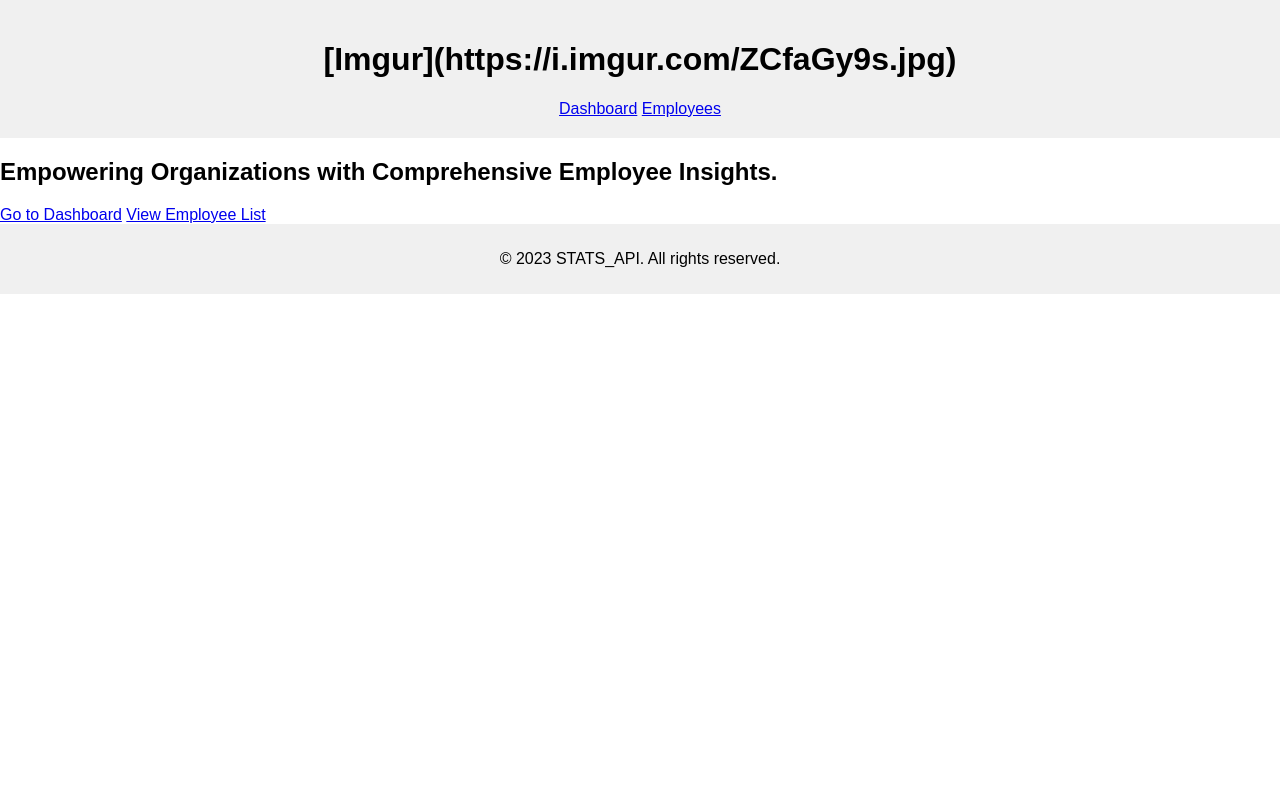
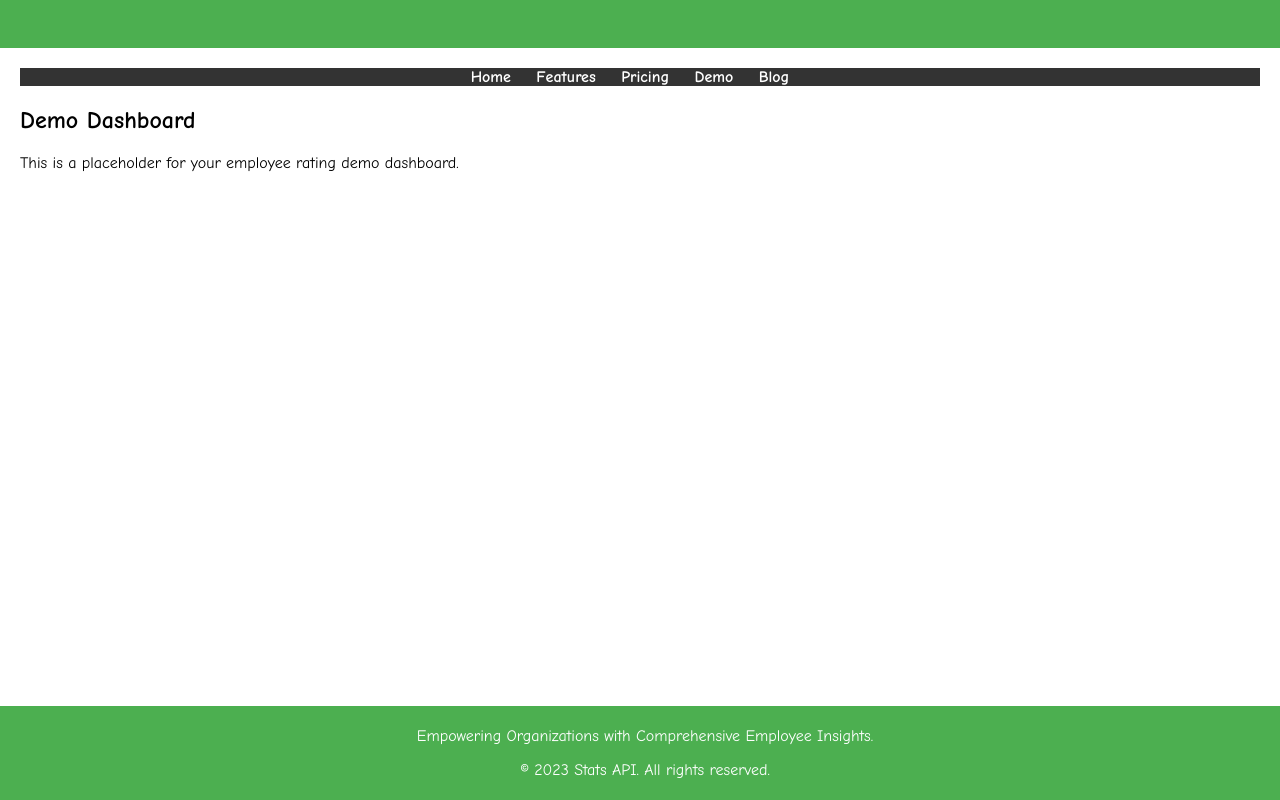
Before and after one commit to azukauteh/STATS_Api, a website: page frontend/public/index.html in a window 1280 px wide. Drawn offline with Linux system fonts and the light colour scheme; files that its build step writes are made by us from their sources.

Commit message:
Frontend/features.

```diff
--- a/frontend/index.js
+++ b/frontend/index.js
@@ -1,6 +1,7 @@
 // index.js
 
-// Assuming you have a root element in your HTML with id="app"
+/
+/ Assuming you have a root element in your HTML with id=
 const appRoot = document.getElementById('app');
 
 // Function to fetch data from the backend
--- a/frontend/public/index.html
+++ b/frontend/public/index.html
@@ -3,37 +3,49 @@
 <head>
     <meta charset="UTF-8">
     <meta name="viewport" content="width=device-width, initial-scale=1.0">
-    <link rel="stylesheet" href="index.css">
+    <link rel="stylesheet" href="styles/styles.css">
+    <script src="src/index.js" defer></script>
     <title>STATS_API</title>
 </head>
 <body>
 
-    <!-- Header -->
+  <!-- Header Section -->
   <header>
-        <!-- Logo or Application Name -->
-        <h1>[Imgur](https://i.imgur.com/ZCfaGy9s.jpg)</h1>
-        <!-- Navigation Links -->
-        <nav>
-            <a href="dashboard.html">Dashboard</a>
-            <a href="employees.html">Employees</a>
-        </nav>
+    <div class="logo">
+      <!-- Replace 'your-logo-path' with the actual path to your logo image -->
+
+    </div>
+    <div class="slogan">
+    </div>
   </header>
 
   <!-- Hero Section -->
   <section class="hero">
-        <h1>Empowering Organizations with Comprehensive Employee Insights.</h1>
-        <p></p>
+    <!-- Visual Representation, Demo Employee, Engaging Headline, Subheading, CTA, Background Imagery, Animated Elements -->
+    <!-- Add your HTML and content for the hero section here -->
   </section>
 
-    <!-- Call-to-Action Buttons -->
-    <section class="cta-buttons">
-        <a href="dashboard.html" class="cta-button">Go to Dashboard</a>
-        <a href="employees.html" class="cta-button">View Employee List</a>
+  <!-- Body Section -->
+  <main>
+    <nav>
+      <ul>
+        <li><a href="#">Home</a></li>
+        <li><a href="#">Features</a></li>
+        <li><a href="#">Pricing</a></li>
+        <li><a href="#">Demo</a></li>
+        <li><a href="#">Blog</a></li>
+      </ul>
+    </nav>
+    <section class="overview">
+      <!-- Add your content for the overview section here -->
+      <h2>Demo Dashboard</h2>
+      <p>This is a placeholder for your employee rating demo dashboard.</p>
+      <!-- Add your demo dashboard content here -->
     </section>
-
-    <!-- Footer -->
+  </main>
   <footer>
-        <p>&copy; 2023 STATS_API. All rights reserved.</p>
+    <p>Empowering Organizations with Comprehensive Employee Insights.</p>
+    <p>&copy; 2023 Stats API. All rights reserved.</p>
   </footer>
 
 </body>
--- a/frontend/public/styles/index.css
+++ /dev/null
@@ -1,45 +0,0 @@
-/* index.css */
-
-body {
-    font-family: 'Cosmic Sans MS', sans-serif;
-    margin: 0;
-    padding: 0;
-}
-
-header {
-    background-color: #f0f0f0;
-    padding: 20px;
-    text-align: center;
-}
-
-#logo img {
-    max-width: 100px;
-    max-height: 100px;
-}
-
-#slogan h1 {
-    margin: 10px 0;
-}
-
-main {
-    margin: 20px;
-}
-
-#login-options {
-    text-align: center;
-}
-
-#login-options a {
-    display: block;
-    margin: 10px;
-    padding: 10px;
-    background-color: #007bff;
-    color: #fff;
-    text-decoration: none;
-}
-
-footer {
-    background-color: #f0f0f0;
-    padding: 10px;
-    text-align: center;
-}
--- /dev/null
+++ b/frontend/public/styles/styles.css
@@ -0,0 +1,77 @@
+body {
+margin: 0;
+padding: 0;
+min-height: 100vh;
+display: flex;
+flex-direction: column;
+font-family: Comic Sans MS;
+
+}
+
+/* Header Styles */
+header {
+background-color: #4CAF50;
+padding: 15px;
+text-align: center;
+}
+
+.logo {
+display: inline-block;
+vertical-align: left;
+max-width: 100%;
+height: auto;
+}
+
+.slogan {
+display: inline-block;
+vertical-align: middle;
+margin-left: 10px;
+color: #fff;
+}
+
+  /* Navigation Styles */
+nav {
+background-color: #333;
+overflow: hidden;
+}
+
+nav ul {
+list-style: none;
+margin: 0;
+padding: 0;
+text-align: center;
+}
+
+nav li {
+display: inline;
+margin-right: 20px;
+}
+
+nav a {
+text-decoration: none;
+color: #fff;
+font-weight: bold;
+}
+
+  /* Main Section Styles */
+main {
+padding: 20px;
+flex: 1;
+}
+
+  /* Demo Dashboard Styles (Placeholder) */
+.dashboard {
+background-color: #f2f2f2;
+padding: 20px;
+text-align: center;
+}
+
+
+footer {
+background-color: #4CAF50;
+color: #fff;
+text-align: center;
+padding: 5px;
+margin-top: auto;
+width: 100%;
+}
```
Also changed, not shown: 1 other file. Lines whose indentation alone changed are shown as unchanged.
